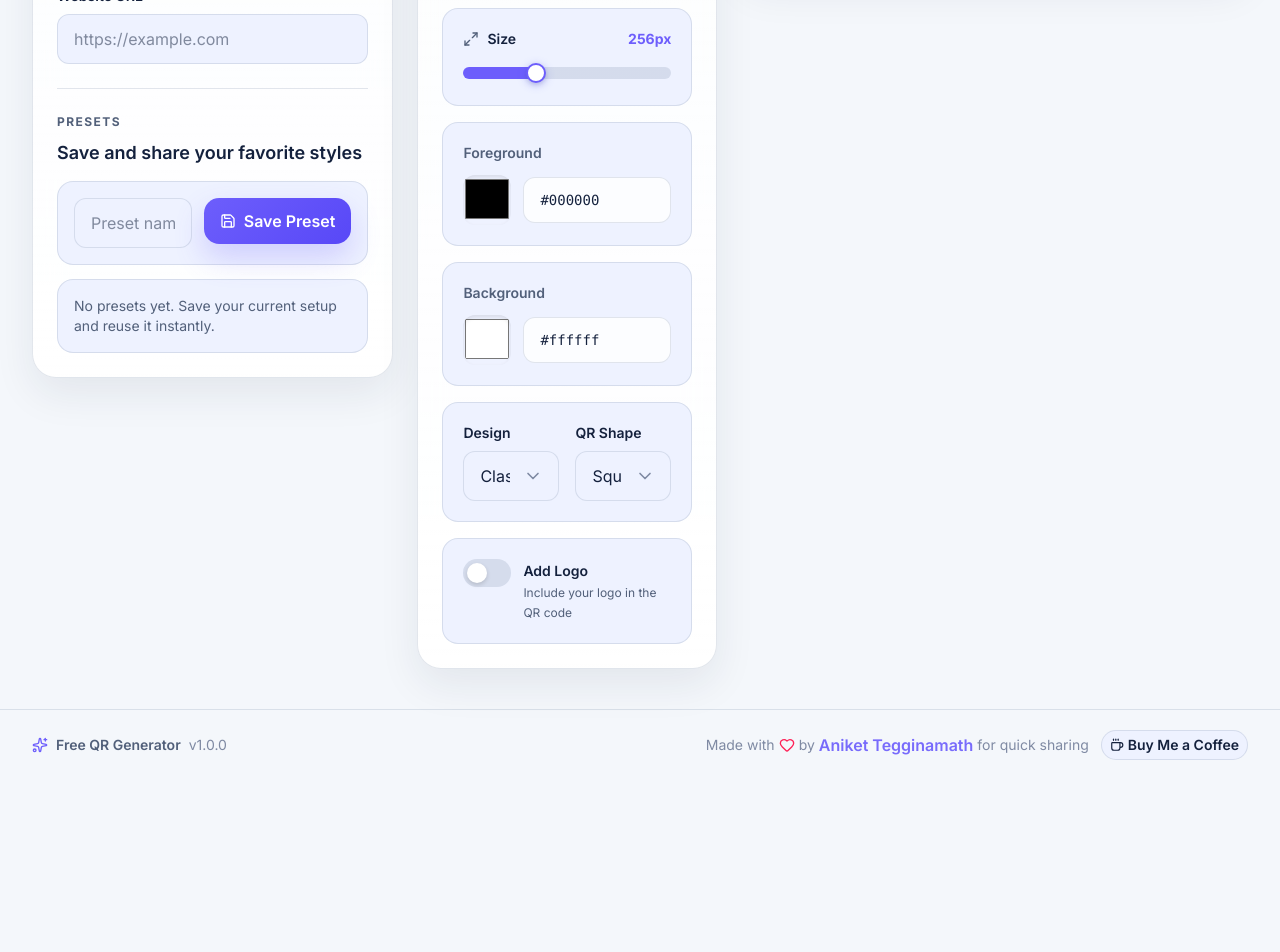
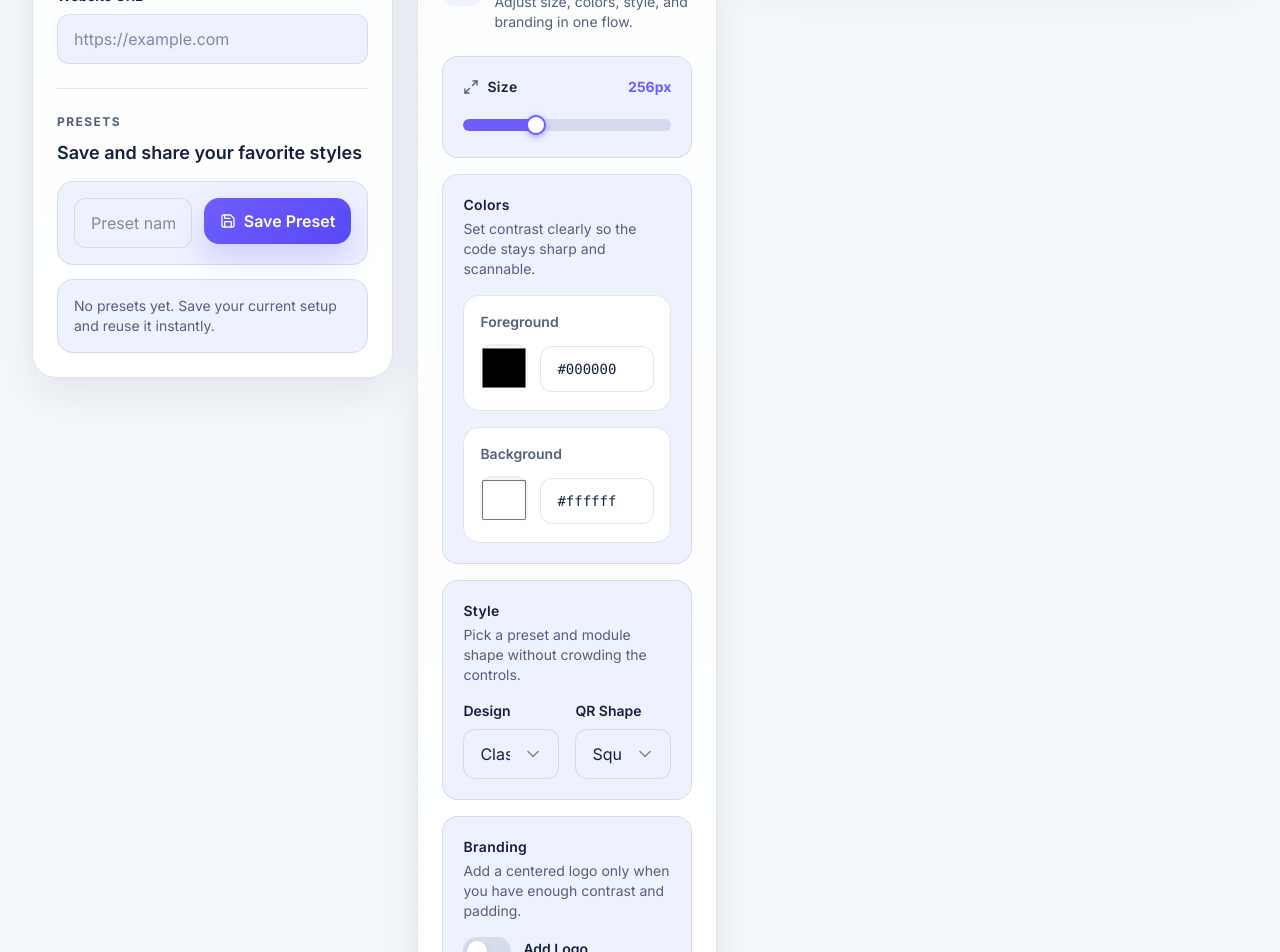
Before and after one commit to Aniket886/QR-ZEN, a Next.js app: page / in a window 1280 px wide. Shown: the part 940-1892 px from the top of the page. Before the commit the page ends 1720 px from the top, so only its background shows below. Built offline with nearby package versions, Linux system fonts and the light colour scheme.

Commit message:
fix: redesign customize panel layout and grouping

```diff
--- a/src/components/qr/CustomizationPanel.tsx
+++ b/src/components/qr/CustomizationPanel.tsx
@@ -25,24 +25,29 @@ const designPresets: Record<
 
 export function CustomizationPanel({ options, onChange }: CustomizationPanelProps) {
   return (
-    <div className="min-w-0 space-y-4 sm:space-y-5">
+    <div className="min-w-0 space-y-5 sm:space-y-6">
       <div className="min-w-0">
         <p className="section-label">Customize</p>
         <div className="mt-2 flex min-w-0 items-center gap-2.5 sm:gap-3">
           <div className="flex h-9 w-9 shrink-0 items-center justify-center rounded-xl sm:h-10 sm:w-10" style={{ backgroundColor: 'var(--color-bg-tertiary)' }}>
             <Palette className="h-5 w-5" style={{ color: 'var(--color-primary)' }} />
           </div>
+          <div className="min-w-0">
             <h2 className="min-w-0 text-base font-semibold leading-snug sm:text-lg sm:leading-6" style={{ color: 'var(--color-text-primary)' }}>
               Fine-tune the visual output
             </h2>
+            <p className="mt-1 text-sm" style={{ color: 'var(--color-text-secondary)' }}>
+              Adjust size, colors, style, and branding in one flow.
+            </p>
+          </div>
         </div>
       </div>
 
-      <div className="space-y-3.5 sm:space-y-4">
-        <div className="panel-muted min-w-0 p-3.5 sm:p-5">
-          <div className="mb-3 flex min-w-0 flex-wrap items-center gap-2">
+      <div className="space-y-4">
+        <div className="panel-muted min-w-0 p-4 sm:p-5">
+          <div className="mb-4 flex min-w-0 flex-wrap items-center gap-2">
             <Maximize2 className="w-4 h-4" style={{ color: 'var(--color-text-secondary)' }} />
-            <span className="text-sm font-semibold" style={{ color: 'var(--color-text-primary)' }}>
+            <span className="text-sm font-semibold tracking-wide" style={{ color: 'var(--color-text-primary)' }}>
               Size
             </span>
             <span className="ml-auto shrink-0 text-sm font-bold max-[360px]:w-full max-[360px]:text-left" style={{ color: 'var(--color-primary)' }}>
@@ -58,15 +63,24 @@ export function CustomizationPanel({ options, onChange }: CustomizationPanelProp
           />
         </div>
 
-        <div className="grid grid-cols-[repeat(auto-fit,minmax(150px,1fr))] gap-3.5 sm:gap-4">
-          <div className="panel-muted min-w-0 h-full p-3.5 sm:p-5">
+        <div className="panel-muted min-w-0 p-4 sm:p-5">
+          <div className="mb-4">
+            <p className="text-sm font-semibold tracking-wide" style={{ color: 'var(--color-text-primary)' }}>
+              Colors
+            </p>
+            <p className="mt-1 text-sm" style={{ color: 'var(--color-text-secondary)' }}>
+              Set contrast clearly so the code stays sharp and scannable.
+            </p>
+          </div>
+          <div className="grid gap-3 sm:gap-4">
+            <div className="rounded-2xl border p-3.5 sm:p-4" style={{ borderColor: 'var(--color-border)', backgroundColor: 'var(--color-panel)' }}>
               <ColorPicker
                 label="Foreground"
                 value={options.fgColor}
                 onChange={(fgColor) => onChange({ fgColor })}
               />
             </div>
-          <div className="panel-muted min-w-0 h-full p-3.5 sm:p-5">
+            <div className="rounded-2xl border p-3.5 sm:p-4" style={{ borderColor: 'var(--color-border)', backgroundColor: 'var(--color-panel)' }}>
               <ColorPicker
                 label="Background"
                 value={options.bgColor}
@@ -74,9 +88,18 @@ export function CustomizationPanel({ options, onChange }: CustomizationPanelProp
               />
             </div>
           </div>
+        </div>
 
-        <div className="panel-muted min-w-0 p-3.5 sm:p-5">
-          <div className="grid grid-cols-1 gap-4 md:grid-cols-2">
+        <div className="panel-muted min-w-0 p-4 sm:p-5">
+          <div className="mb-4">
+            <p className="text-sm font-semibold tracking-wide" style={{ color: 'var(--color-text-primary)' }}>
+              Style
+            </p>
+            <p className="mt-1 text-sm" style={{ color: 'var(--color-text-secondary)' }}>
+              Pick a preset and module shape without crowding the controls.
+            </p>
+          </div>
+          <div className="grid grid-cols-1 gap-4 sm:grid-cols-2">
             <Select
               label="Design"
               value={options.designPreset}
@@ -107,7 +130,15 @@ export function CustomizationPanel({ options, onChange }: CustomizationPanelProp
           </div>
         </div>
 
-        <div className="panel-muted min-w-0 p-3.5 sm:p-5">
+        <div className="panel-muted min-w-0 p-4 sm:p-5">
+          <div className="mb-4">
+            <p className="text-sm font-semibold tracking-wide" style={{ color: 'var(--color-text-primary)' }}>
+              Branding
+            </p>
+            <p className="mt-1 text-sm" style={{ color: 'var(--color-text-secondary)' }}>
+              Add a centered logo only when you have enough contrast and padding.
+            </p>
+          </div>
           <Toggle
             checked={options.includeLogo}
             onChange={(includeLogo) => onChange({ includeLogo })}
```
Lines whose indentation alone changed are shown as unchanged.
